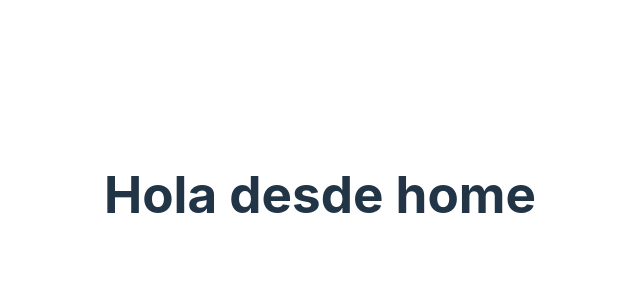
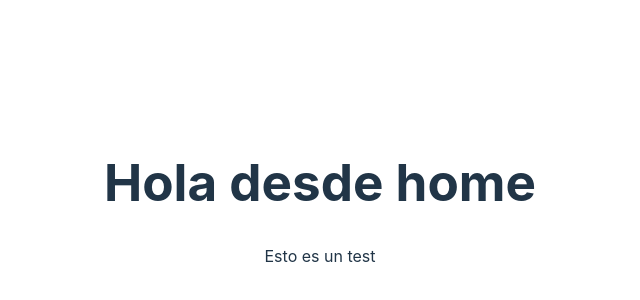
Before and after one commit to 4Practica/devCorner, a React (Vite) app: page / in a window 1280 px wide. Shown: the part 206-506 px from the top of the page, without its empty margins (320-960 px from the left). Built offline with nearby package versions, Linux system fonts and the light colour scheme.

Commit message:
:test_tube: Git profile test

```diff
--- a/src/App.tsx
+++ b/src/App.tsx
@@ -5,6 +5,7 @@ function App() {
   return (
     <>
       <HomeView />
+      {"Esto es un test"}
     </>
   )
 }
```
